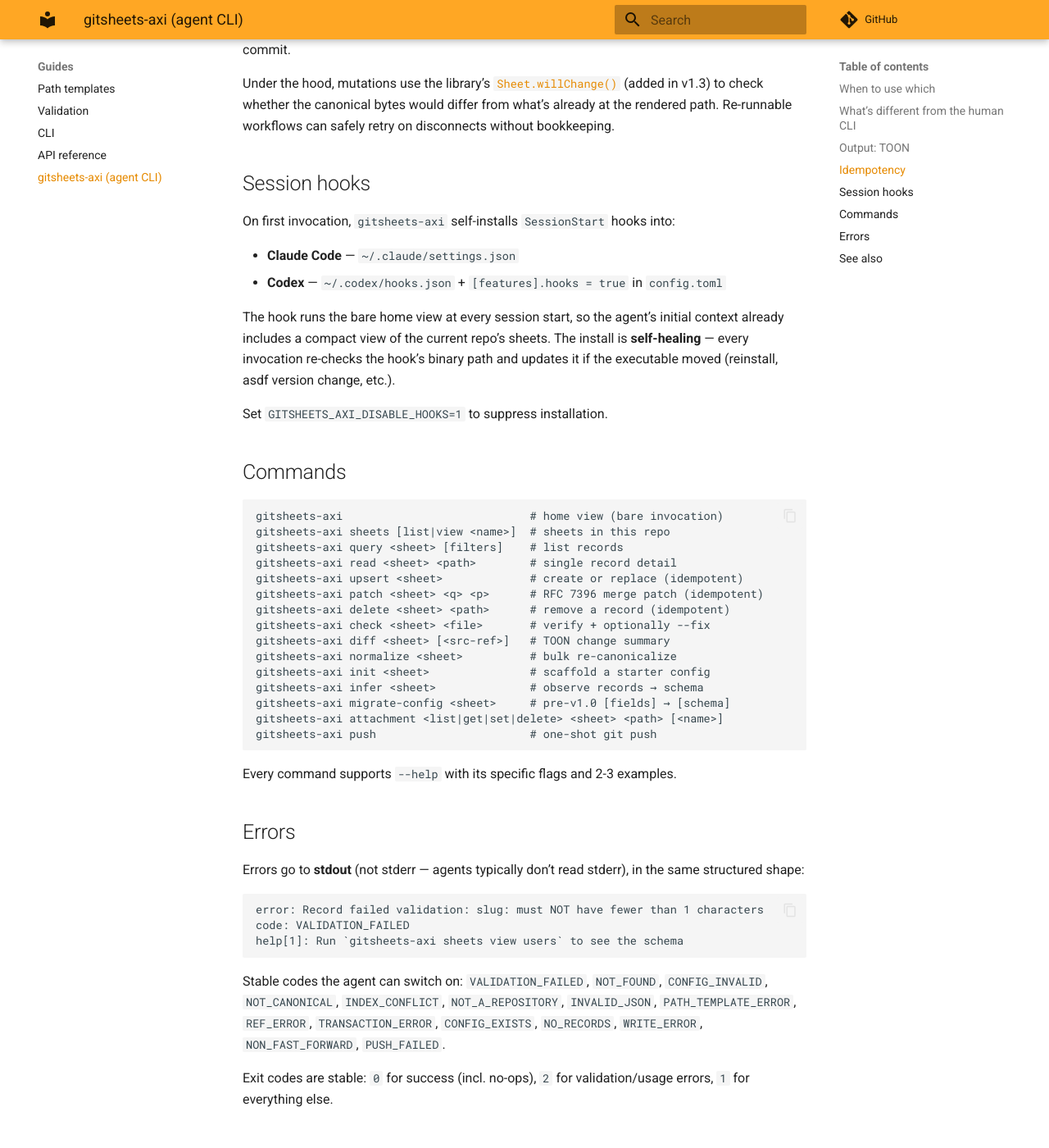
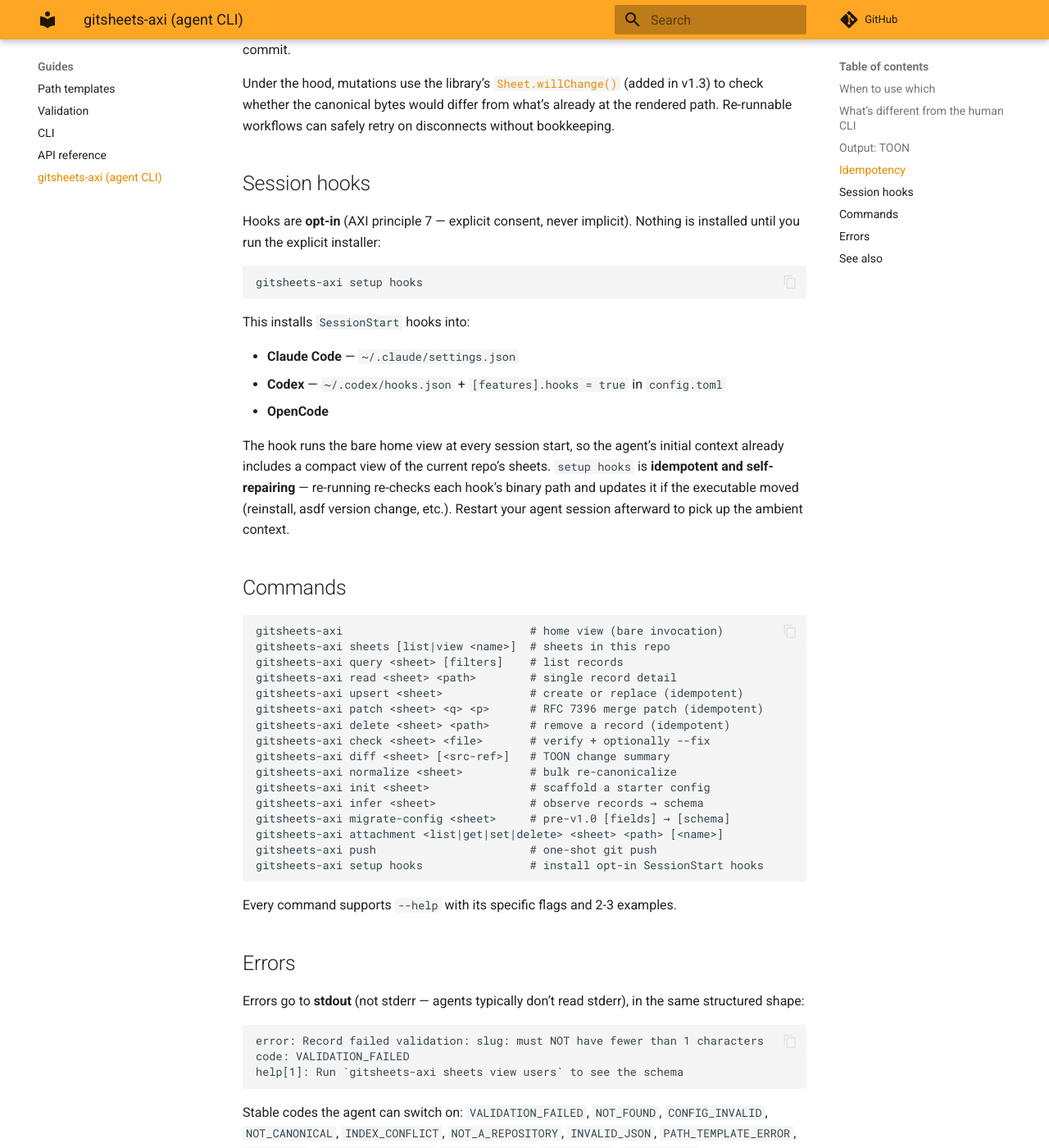
Before and after one commit to JarvusInnovations/gitsheets, an MkDocs documentation site: the page built from docs/axi.md, in a window 1280 px wide and 1400 px high, scrolled down 2476 px. Shown: the whole window at 82% size. Built offline with MkDocs 1.6.1 and Material for MkDocs 9.7.7, drawn with Linux system fonts in a browser that asks for light colours; comment, search, counter and statistics services are not loaded; some of the changed text lies outside the part shown.

Commit message:
feat(gitsheets-axi): add `setup hooks` command for session-hook install
Add an explicit `setup hooks` command that installs/repairs the agent
SessionStart hook via installSessionStartHooks() (Claude Code, Codex,
OpenCode), matching the AXI standard (principle 7) and the first-party
reference tools (gh-axi, chrome-devtools-axi).

- remove the stale auto-install path (the dead `hooks: false` runAxiCli
  spread) and the GITSHEETS_AXI_DISABLE_HOOKS toggle
- register setup in cli.ts (COMMANDS, COMMAND_HELP, TOP_HELP, example)
- document `gitsheets-axi setup hooks` in README, docs/axi.md, and the
  gitsheets skill reference

Co-Authored-By: Claude Opus 4.8 (1M context) <noreply@anthropic.com>

````diff
--- a/docs/axi.md
+++ b/docs/axi.md
@@ -1,6 +1,6 @@
 # gitsheets-axi
 
-`gitsheets-axi` is the agent-facing companion to `gitsheets`. Same library underneath, different ergonomics: TOON output by default, errors on stdout, idempotent mutations, format-aware schemas, self-installing session hooks.
+`gitsheets-axi` is the agent-facing companion to `gitsheets`. Same library underneath, different ergonomics: TOON output by default, errors on stdout, idempotent mutations, format-aware schemas, and opt-in session hooks installed via `gitsheets-axi setup hooks`.
 
 ```bash
 npm install -g gitsheets-axi
@@ -36,7 +36,7 @@ Every difference is in service of agents talking to the CLI through shell execut
 | Default output | JSON / pretty per `--format` | **TOON** (~40% fewer tokens), `--format=json` opt-out |
 | Default schema | every field a human might want | **minimal**, `--fields` opts in to more |
 | `--help` | full manual per command | concise reference + 2-3 examples |
-| Session-hook install | doesn't touch agent config | **self-installs** SessionStart hooks |
+| Session-hook install | doesn't touch agent config | **opt-in** SessionStart hooks via `setup hooks` |
 
 ## Output: TOON
 
@@ -77,14 +77,19 @@ Under the hood, mutations use the library's [`Sheet.willChange()`](api.md) (adde
 
 ## Session hooks
 
-On first invocation, `gitsheets-axi` self-installs `SessionStart` hooks into:
+Hooks are **opt-in** (AXI principle 7 — explicit consent, never implicit). Nothing is installed until you run the explicit installer:
+
+```bash
+gitsheets-axi setup hooks
+```
+
+This installs `SessionStart` hooks into:
 
 - **Claude Code** — `~/.claude/settings.json`
 - **Codex** — `~/.codex/hooks.json` + `[features].hooks = true` in `config.toml`
+- **OpenCode**
 
-The hook runs the bare home view at every session start, so the agent's initial context already includes a compact view of the current repo's sheets. The install is **self-healing** — every invocation re-checks the hook's binary path and updates it if the executable moved (reinstall, asdf version change, etc.).
-
-Set `GITSHEETS_AXI_DISABLE_HOOKS=1` to suppress installation.
+The hook runs the bare home view at every session start, so the agent's initial context already includes a compact view of the current repo's sheets. `setup hooks` is **idempotent and self-repairing** — re-running re-checks each hook's binary path and updates it if the executable moved (reinstall, asdf version change, etc.). Restart your agent session afterward to pick up the ambient context.
 
 ## Commands
 
@@ -104,6 +109,7 @@ gitsheets-axi infer <sheet>              # observe records → schema
 gitsheets-axi migrate-config <sheet>     # pre-v1.0 [fields] → [schema]
 gitsheets-axi attachment <list|get|set|delete> <sheet> <path> [<name>]
 gitsheets-axi push                       # one-shot git push
+gitsheets-axi setup hooks                # install opt-in SessionStart hooks
 ```
 
 Every command supports `--help` with its specific flags and 2-3 examples.
````
Also changed, not shown: packages/gitsheets-axi/README.md (+11 -5 lines), skills/gitsheets/references/axi.md (+15 -6 lines), 4 other files.
